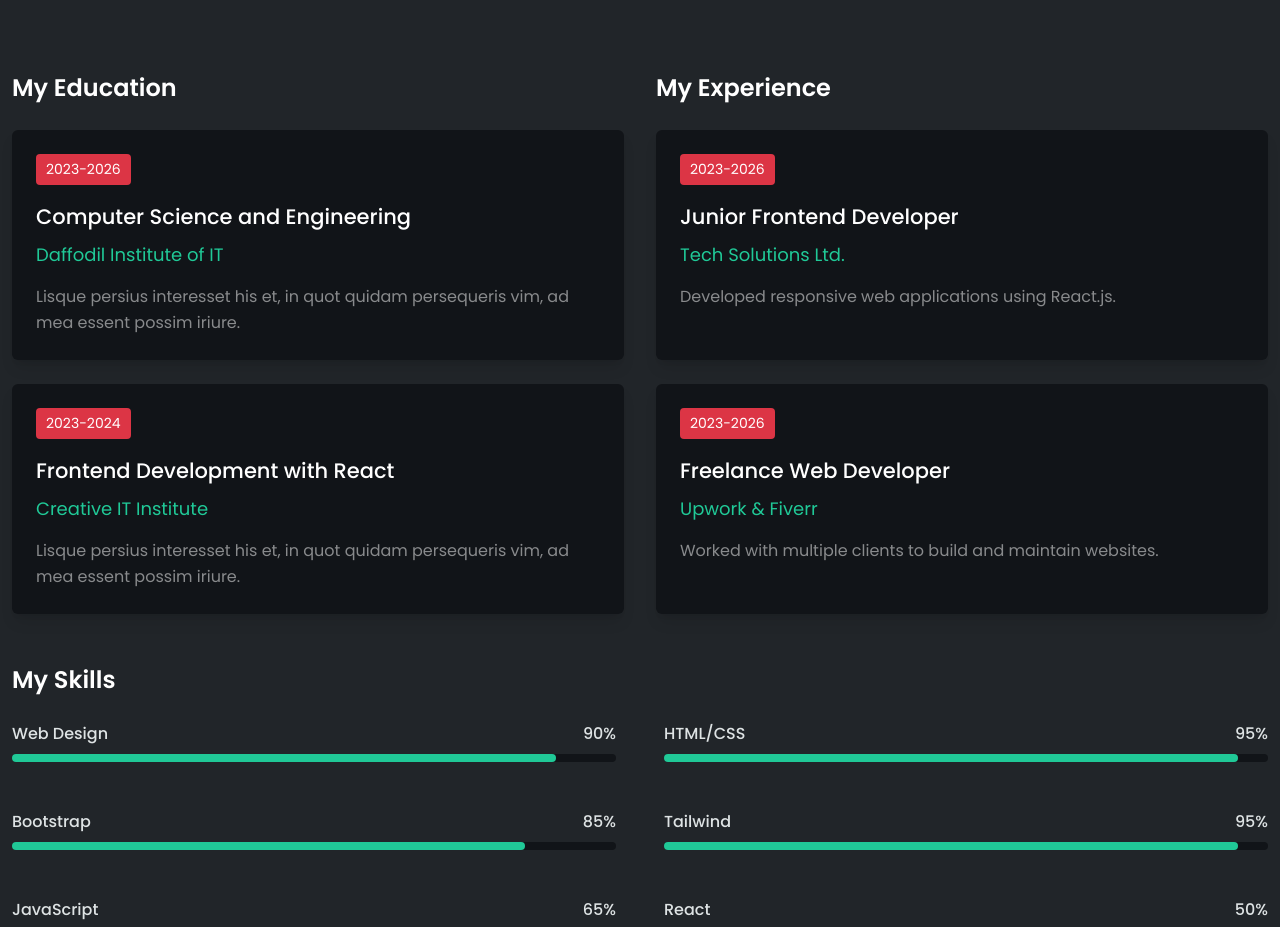
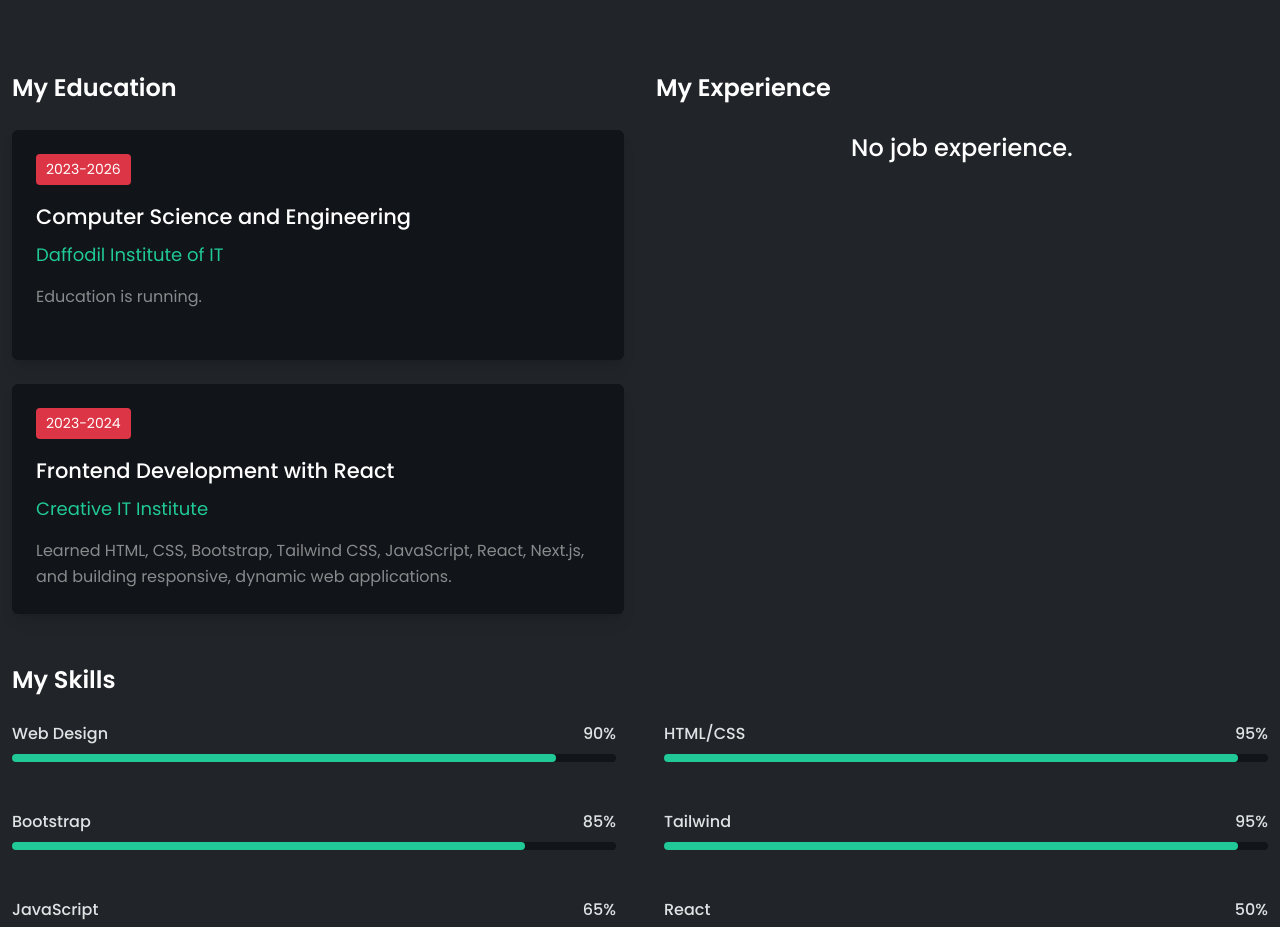
Before and after one commit to morshedsajid26/My-Portfolio, a React (Vite) app in the folder portfolio-project/: page / in a window 1280 px wide. Shown: the part 2440-3367 px from the top of the page. Built offline with nearby package versions, Linux system fonts and the light colour scheme.

Commit message:
resume updated

```diff
--- a/portfolio-project/src/Component/Pages/Resume.jsx
+++ b/portfolio-project/src/Component/Pages/Resume.jsx
@@ -24,14 +24,14 @@ const Resume = () => {
               year="2023-2026"
               department="Computer Science and Engineering"
               institute="Daffodil Institute of IT"
-              details="Lisque persius interesset his et, in quot quidam persequeris vim, ad mea essent possim iriure."
+              details="Education is running."
             />
 
             <ResumeCard
               year="2023-2024"
               department="Frontend Development with React"
               institute="Creative IT Institute"
-              details="Lisque persius interesset his et, in quot quidam persequeris vim, ad mea essent possim iriure."
+              details="Learned HTML, CSS, Bootstrap, Tailwind CSS, JavaScript, React, Next.js, and building responsive, dynamic web applications."
             />
           </div>
 
@@ -41,6 +41,9 @@ const Resume = () => {
               My Experience
             </h2>
 
+
+            <p className='font-pop text-white text-center text-[20px] md:text-[24px]  font-medium'> No job experience. </p>
+{/*
             <ResumeCard
               year="2023-2026"
               department="Junior Frontend Developer"
@@ -53,7 +56,7 @@ const Resume = () => {
               department="Freelance Web Developer"
               institute="Upwork & Fiverr"
               details="Worked with multiple clients to build and maintain websites. "
-            />
+            /> */}
           </div>
         </div>
 
```
